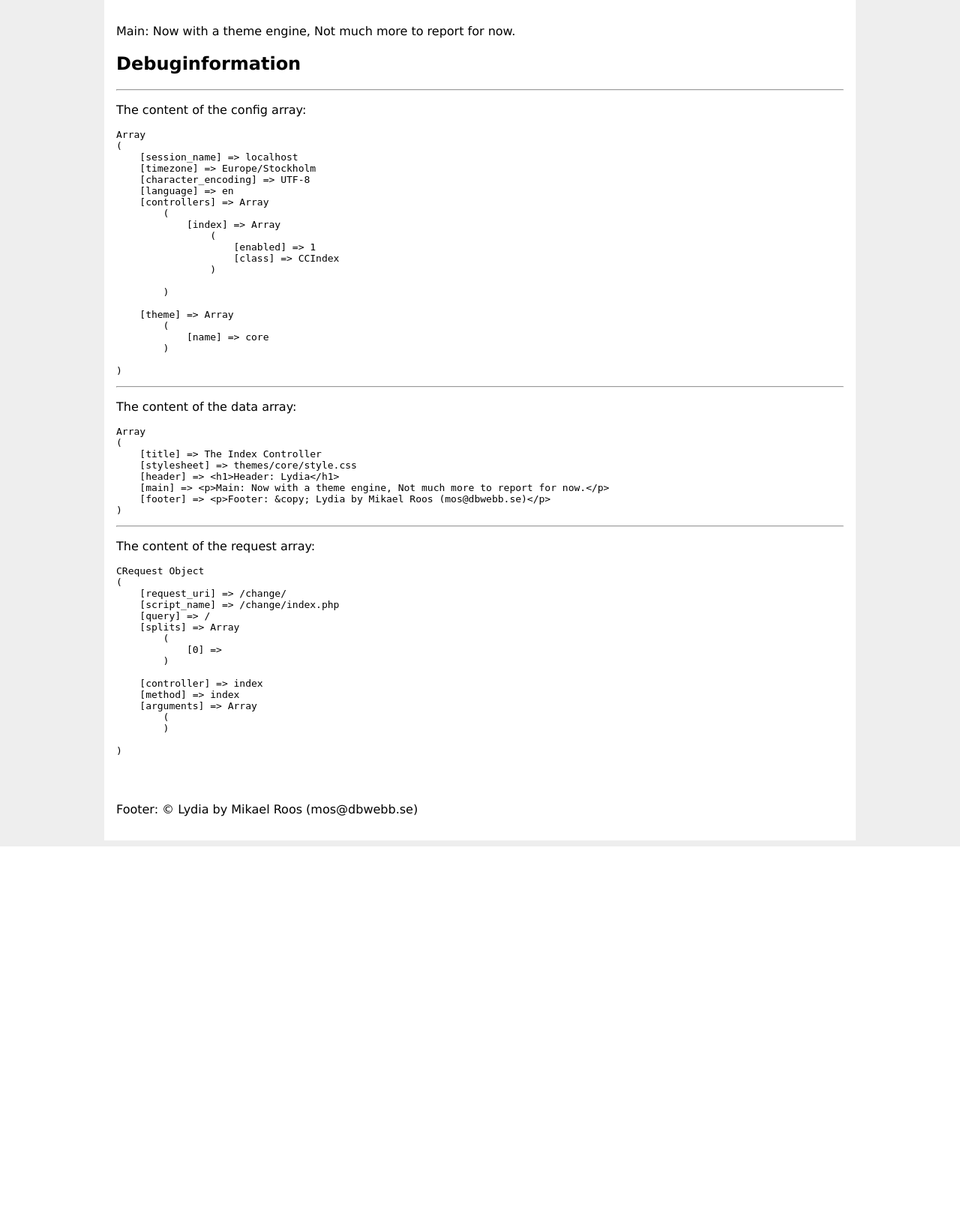
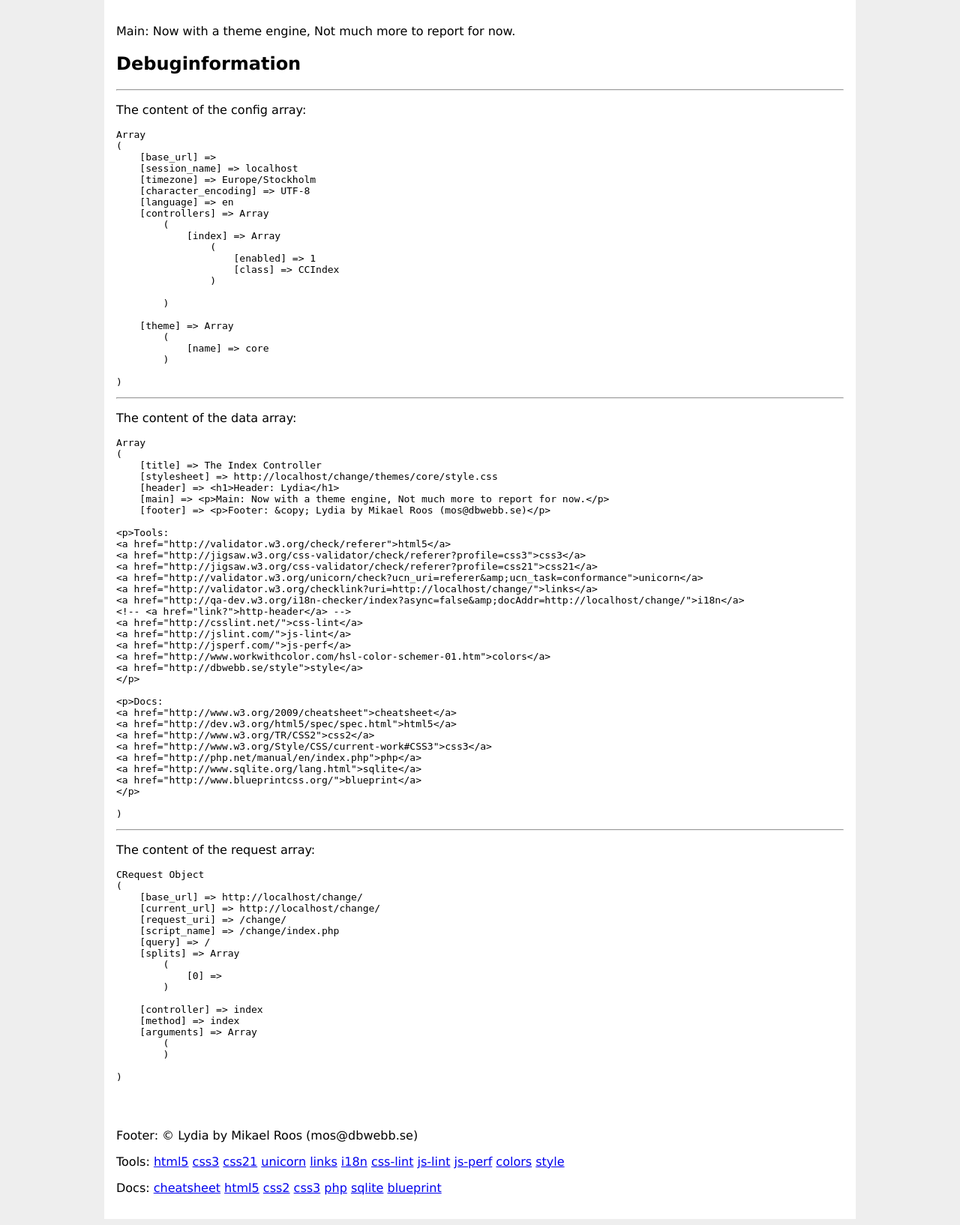
Before and after one commit to DanielNovoa/BTH-MVC, a PHP site: the page made by index.php in a window 1280 px wide. Shown: the part 121-1755 px from the top of the page at 75% size. Before the commit the page ends 1250 px from the top, so only its background shows below. Run offline with PHP 8.4, Linux system fonts and the light colour scheme.

Commit message:
Kmom02: Changes for step 5 completed

```diff
--- a/index.php
+++ b/index.php
@@ -1,4 +1,4 @@
- <?php
+<?php
 //
 // PHASE: BOOTSTRAP
 //
--- a/site/config.php
+++ b/site/config.php
@@ -9,6 +9,11 @@
  */
 error_reporting(-1);
 ini_set('display_errors', 1);
+
+/**
+ * Set a base_url to use another than the default calculated
+ */
+$ly->config['base_url'] = null;
 
 /**
  * Define session name
--- a/src/CCIndex/CCIndex.php
+++ b/src/CCIndex/CCIndex.php
@@ -1,4 +1,4 @@
- <?php
+<?php
 /**
  * Standard controller layout.
  *
--- a/src/CLydia/CLydia.php
+++ b/src/CLydia/CLydia.php
@@ -36,7 +36,7 @@ class CLydia implements ISingleton {
   public function FrontControllerRoute() {
     // Take current url and divide it in controller, method and parameters
     $this->request = new CRequest();
-    $this->request->Init();
+    $this->request->Init($this->config['base_url']);
     $controller = $this->request->controller;
     $method     = $this->request->method;
     $arguments  = $this->request->arguments;
@@ -75,19 +75,20 @@ class CLydia implements ISingleton {
 
 
   /**
-   * ThemeEngineRender, renders the reply of the request.
+   * ThemeEngineRender, renders the reply of the request to HTML or whatever.
    */
   public function ThemeEngineRender() {
     // Get the paths and settings for the theme
     $themeName   = $this->config['theme']['name'];
     $themePath   = LYDIA_INSTALL_PATH . "/themes/{$themeName}";
-    $themeUrl    = "themes/{$themeName}";
+    $themeUrl    = $this->request->base_url . "themes/{$themeName}";
 
     // Add stylesheet path to the $ly->data array
     $this->data['stylesheet'] = "{$themeUrl}/style.css";
 
     // Include the global functions.php and the functions.php that are part of the theme
     $ly = &$this;
+    include(LYDIA_INSTALL_PATH . '/themes/functions.php');
     $functionsPath = "{$themePath}/functions.php";
     if(is_file($functionsPath)) {
       include $functionsPath;
--- a/src/CRequest/CRequest.php
+++ b/src/CRequest/CRequest.php
@@ -9,9 +9,11 @@ class CRequest {
   /**
    * Init the object by parsing the current url request.
    */
-  public function Init() {
+  public function Init($baseUrl = null) {
     // Take current url and divide it in controller, method and arguments
-    $query = substr($_SERVER['REQUEST_URI'], strlen(rtrim(dirname($_SERVER['SCRIPT_NAME']), '/')));
+    $requestUri = $_SERVER['REQUEST_URI'];
+    $scriptName = $_SERVER['SCRIPT_NAME'];
+    $query = substr($requestUri, strlen(rtrim(dirname($scriptName), '/')));
     $splits = explode('/', trim($query, '/'));
 
     // Set controller, method and arguments
@@ -20,9 +22,16 @@ class CRequest {
     $arguments = $splits;
     unset($arguments[0], $arguments[1]); // remove controller & method part from argument list
 
+    // Prepare to create current_url and base_url
+    $currentUrl = $this->GetCurrentUrl();
+    $parts       = parse_url($currentUrl);
+    $baseUrl     = !empty($baseUrl) ? $baseUrl : "{$parts['scheme']}://{$parts['host']}" . (isset($parts['port']) ? ":{$parts['port']}" : '') . rtrim(dirname($scriptName), '/');
+
     // Store it
-    $this->request_uri  = $_SERVER['REQUEST_URI'];
-    $this->script_name  = $_SERVER['SCRIPT_NAME'];
+    $this->base_url     = rtrim($baseUrl, '/') . '/';
+    $this->current_url  = $currentUrl;
+    $this->request_uri  = $requestUri;
+    $this->script_name  = $scriptName;
     $this->query        = $query;
     $this->splits        = $splits;
     $this->controller    = $controller;
@@ -30,4 +39,18 @@ class CRequest {
     $this->arguments    = $arguments;
   }
 
+
+  /**
+   * Get the url to the current page.
+   */
+  public function GetCurrentUrl() {
+    $url = "http";
+    $url .= (@$_SERVER["HTTPS"] == "on") ? 's' : '';
+    $url .= "://";
+    $serverPort = ($_SERVER["SERVER_PORT"] == "80") ? '' :
+    (($_SERVER["SERVER_PORT"] == 443 && @$_SERVER["HTTPS"] == "on") ? '' : ":{$_SERVER['SERVER_PORT']}");
+    $url .= $_SERVER["SERVER_NAME"] . $serverPort . htmlspecialchars($_SERVER["REQUEST_URI"]);
+    return $url;
+  }
+
 }
--- a/src/ISingleton/ISingleton.php
+++ b/src/ISingleton/ISingleton.php
@@ -1,4 +1,4 @@
- <?php
+<?php
 /**
  * Interface for classes implementing the singleton pattern.
  *
--- a/themes/core/functions.php
+++ b/themes/core/functions.php
@@ -1,19 +1,39 @@
 <?php
 /**
-* Helpers for the template file.
-*/
+ * Helpers for the template file.
+ */
+
+/**
+ * Add static entries in the template file.
+ */
 $ly->data['header'] = '<h1>Header: Lydia</h1>';
 $ly->data['main']   = '<p>Main: Now with a theme engine, Not much more to report for now.</p>';
-$ly->data['footer'] = '<p>Footer: &copy; Lydia by Mikael Roos (mos@dbwebb.se)</p>';
+$ly->data['footer'] = <<<EOD
+<p>Footer: &copy; Lydia by Mikael Roos (mos@dbwebb.se)</p>
 
+<p>Tools:
+<a href="http://validator.w3.org/check/referer">html5</a>
+<a href="http://jigsaw.w3.org/css-validator/check/referer?profile=css3">css3</a>
+<a href="http://jigsaw.w3.org/css-validator/check/referer?profile=css21">css21</a>
+<a href="http://validator.w3.org/unicorn/check?ucn_uri=referer&amp;ucn_task=conformance">unicorn</a>
+<a href="http://validator.w3.org/checklink?uri={$ly->request->current_url}">links</a>
+<a href="http://qa-dev.w3.org/i18n-checker/index?async=false&amp;docAddr={$ly->request->current_url}">i18n</a>
+<!-- <a href="link?">http-header</a> -->
+<a href="http://csslint.net/">css-lint</a>
+<a href="http://jslint.com/">js-lint</a>
+<a href="http://jsperf.com/">js-perf</a>
+<a href="http://www.workwithcolor.com/hsl-color-schemer-01.htm">colors</a>
+<a href="http://dbwebb.se/style">style</a>
+</p>
 
-/**
-* Print debuginformation from the framework.
-*/
-function get_debug() {
-  $ly = CLydia::Instance();
-  $html = "<h2>Debuginformation</h2><hr><p>The content of the config array:</p><pre>" . htmlentities(print_r($ly->config, true)) . "</pre>";
-  $html .= "<hr><p>The content of the data array:</p><pre>" . htmlentities(print_r($ly->data, true)) . "</pre>";
-  $html .= "<hr><p>The content of the request array:</p><pre>" . htmlentities(print_r($ly->request, true)) . "</pre>";
-  return $html;
-}
+<p>Docs:
+<a href="http://www.w3.org/2009/cheatsheet">cheatsheet</a>
+<a href="http://dev.w3.org/html5/spec/spec.html">html5</a>
+<a href="http://www.w3.org/TR/CSS2">css2</a>
+<a href="http://www.w3.org/Style/CSS/current-work#CSS3">css3</a>
+<a href="http://php.net/manual/en/index.php">php</a>
+<a href="http://www.sqlite.org/lang.html">sqlite</a>
+<a href="http://www.blueprintcss.org/">blueprint</a>
+</p>
+
+EOD;
--- /dev/null
+++ b/themes/functions.php
@@ -0,0 +1,33 @@
+<?php
+/**
+ * Helpers for theming, available for all themes in their template files and functions.php.
+ * This file is included right before the themes own functions.php
+ */
+
+
+/**
+ * Print debuginformation from the framework.
+ */
+function get_debug() {
+  $ly = CLydia::Instance();
+  $html = "<h2>Debuginformation</h2><hr><p>The content of the config array:</p><pre>" . htmlentities(print_r($ly->config, true)) . "</pre>";
+  $html .= "<hr><p>The content of the data array:</p><pre>" . htmlentities(print_r($ly->data, true)) . "</pre>";
+  $html .= "<hr><p>The content of the request array:</p><pre>" . htmlentities(print_r($ly->request, true)) . "</pre>";
+  return $html;
+}
+
+
+/**
+ * Prepend the base_url.
+ */
+function base_url($url) {
+  return CLydia::Instance()->request->base_url . trim($url, '/');
+}
+
+
+/**
+ * Return the current url.
+ */
+function current_url() {
+  return CLydia::Instance()->request->current_url;
+}
```
